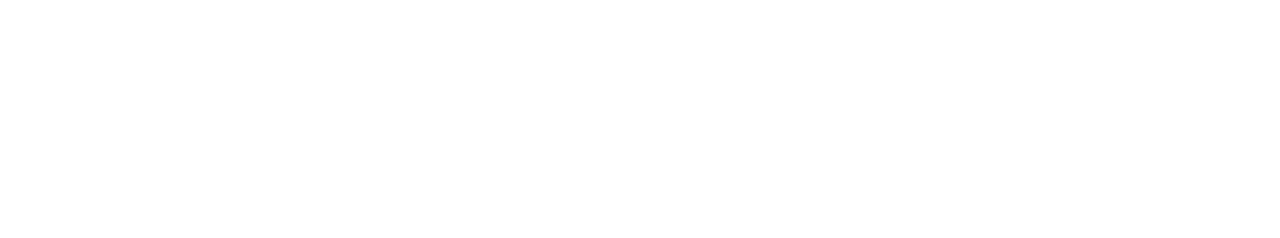
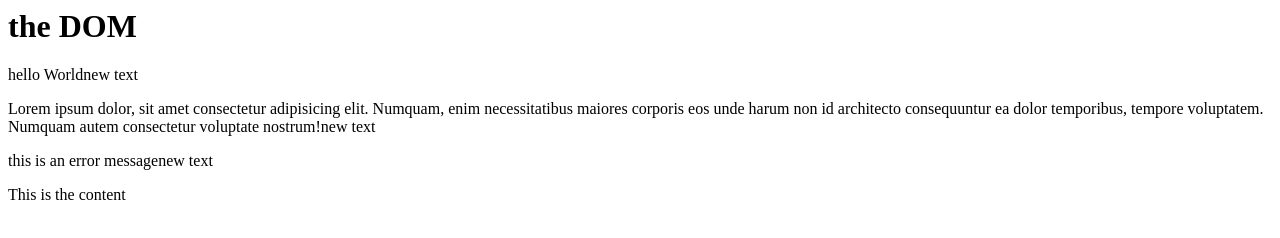
Before and after one commit to azizakbarov/Javascript-Project, a plain HTML site: page index.html in a window 1280 px wide. Drawn offline with Linux system fonts and the light colour scheme.

Commit message:
The DOM model

```diff
--- a/index.html
+++ b/index.html
@@ -10,11 +10,15 @@
 
 <body>
 
-
-    <!-- <script>
-        alert('hello, world')
-    </script> -->
-
+    <h1 id="page-title">the DOM </h1>
+    <div>
+        <p>hello World </p>
+        <p>Lorem ipsum dolor, sit amet consectetur adipisicing elit. Numquam, enim necessitatibus maiores corporis eos
+            unde harum non id architecto consequuntur ea dolor temporibus, tempore voluptatem. Numquam autem consectetur
+            voluptate nostrum!</p>
+        <p class="error"> this is an error message</p>
+    </div>
+    <div class="content">This is the content </div>
     <script src="sandbox.js"></script>
 </body>
 
--- a/sandbox.js
+++ b/sandbox.js
@@ -1,48 +1,8 @@
-// const speak = function (name, time) {
-//   console.log(`Good ${time} ${name}`);
-// };
+const para = document.querySelector("p");
 
-// speak("Aziz", "morning");
+const paras = document.querySelectorAll("p");
 
-// // const calcArea = function (radius) {
-// //   return 3.14 * radius ** 2;
-// // };
-
-// const calcArea = (radius) => {
-//   return 3.14 * radius ** 2;
-// };
-
-// const area = calcArea(5);
-// console.log("area is:", area);
-
-// const bill = (products, tax) => {
-//   let total = 0;
-//   for (let i = 0; i < products.length; i++) {
-//     total += products[i] + products[i] * tax;
-//   }
-//   return total;
-// };
-
-// console.log(bill([10, 15, 30], 0.2));
-
-// const name = "Aziz";
-
-// const greet = () => "hello";
-// let resultOne = greet();
-// console.log(resultOne);
-
-// let resultTwo = name.toUpperCase();
-// console.log(resultTwo);
-
-// Math Object
-
-console.log(Math);
-console.log(Math.PI);
-
-const area = 7.7;
-console.log(Math.round(area));
-
-//Random Number
-
-const random = Math.random();
-console.log(random)
+paras.forEach((para) => {
+  para.innerText += "new text";
+  console.log(para.innerText);
+});
```
